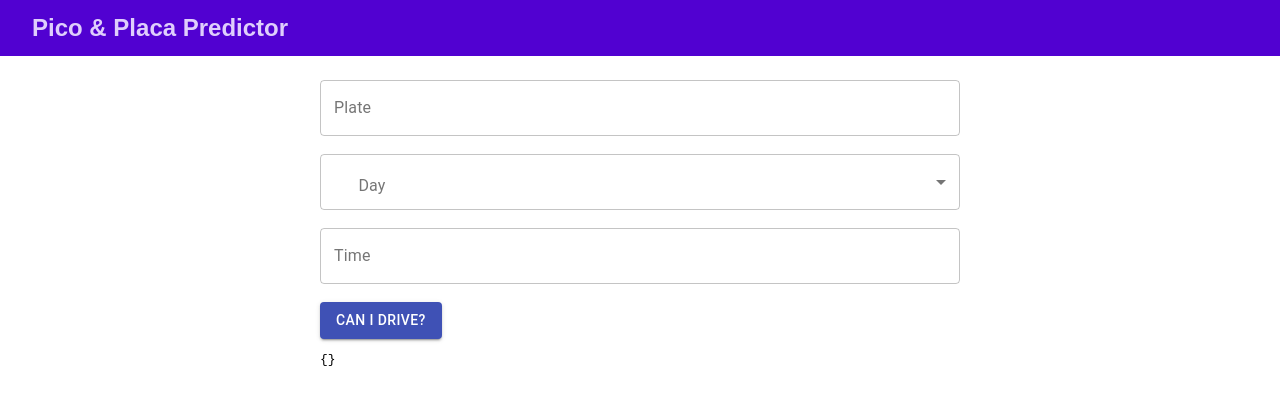
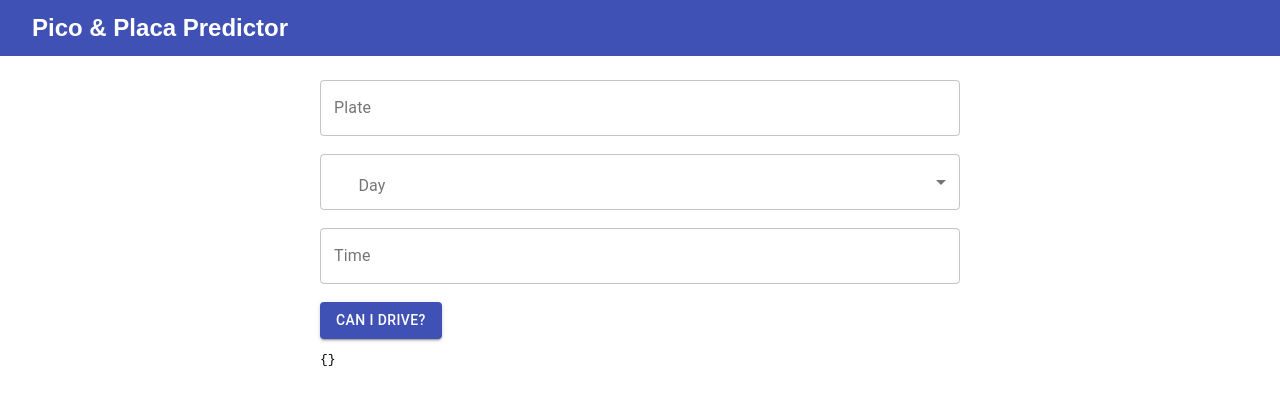
Before and after one commit to scottgamer/pico-y-placa-predictor-front, a React (Create React App) app: page / in a window 1280 px wide. Shown: the top 404 px of the page. Built offline with nearby package versions, Linux system fonts and the light colour scheme.

Commit message:
changed color in navbar

```diff
--- a/src/components/Navigation/MainNavigation.css
+++ b/src/components/Navigation/MainNavigation.css
@@ -4,7 +4,7 @@
   top: 0;
   width: 100%;
   height: 3.5rem;
-  background: #5101d1;
+  background: #3f51b5;
   padding: 0 2rem;
   display: flex;
   align-items: center;
@@ -15,7 +15,7 @@
 .main-navigation__logo h1 {
   margin: 0;
   font-size: 1.5rem;
-  color: #dfcefc;
+  color: #fff;
 }
 
 .main-navigation__items {
@@ -53,6 +53,6 @@
 .main-navigation__items button:hover,
 .main-navigation__items button:active {
   background: #ffffff;
-  color: #5101d1;
+  color: #3f51b5;
   border-radius: 5px;
 }
```
